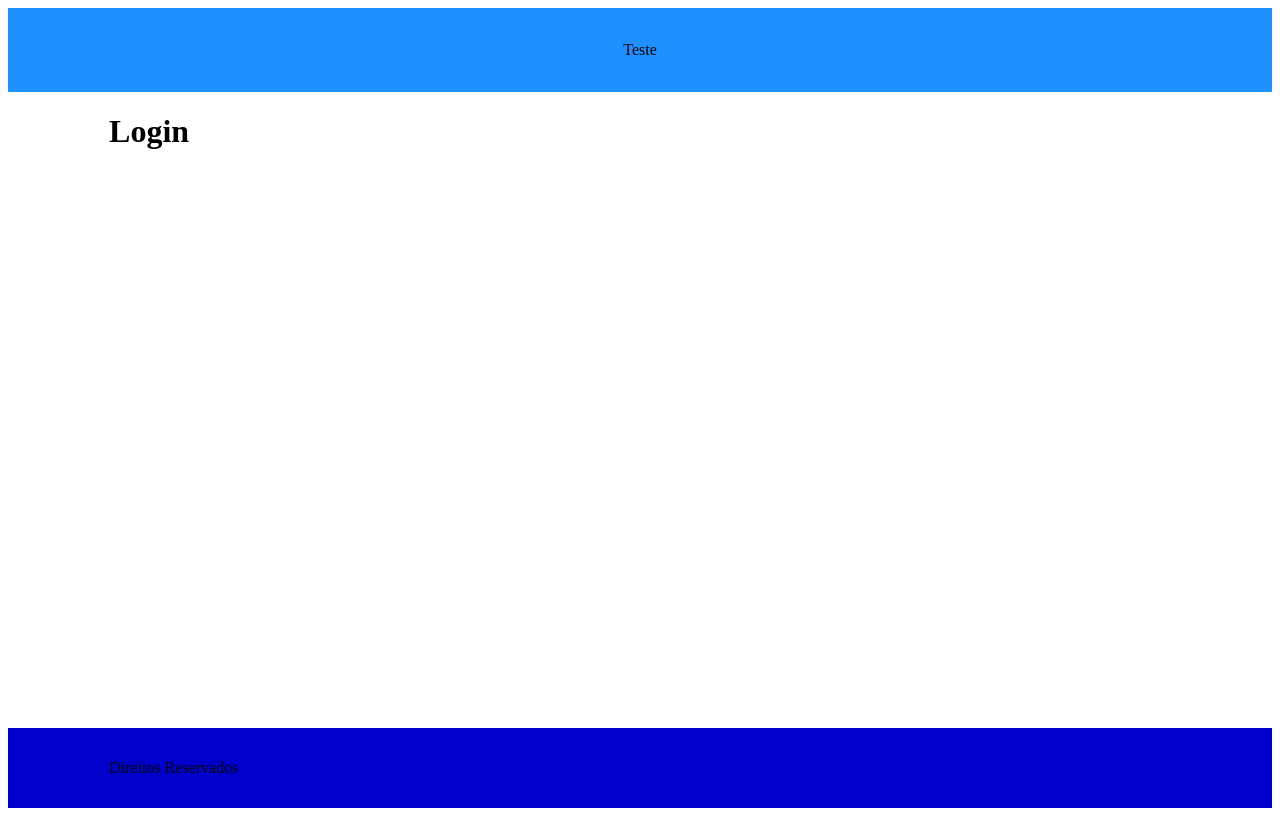
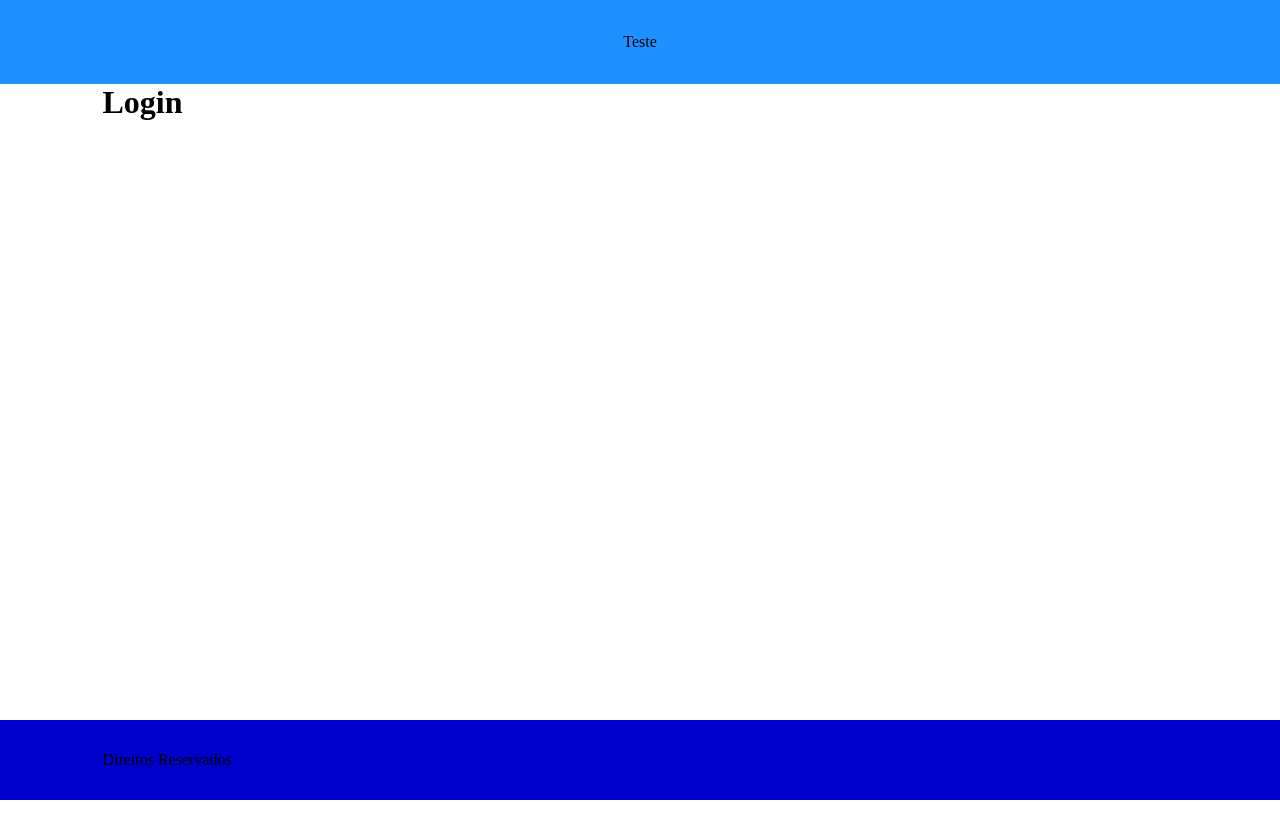
Before and after one commit to Levandovski/-api-restful-react, a React (Create React App) app: page / in a window 1280 px wide. Built offline with nearby package versions, Linux system fonts and the light colour scheme.

Commit message:
New adjustement in file globals

```diff
--- a/src/App.tsx
+++ b/src/App.tsx
@@ -2,7 +2,7 @@ import React from 'react';
 import { BrowserRouter } from 'react-router-dom';
 import Layout from './layout/components';
 import { Routes } from './routes';
-// import { GlobalSyled } from './styles/Globals';
+import { GlobalSyled } from './styles/Globals';
 
 export const App: React.FC = () => {
 
@@ -10,7 +10,7 @@ export const App: React.FC = () => {
 	return (
 		<BrowserRouter>
 			{signed ? <Layout /> : <Routes />}
-			{/* <GlobalSyled /> */}
+			<GlobalSyled />
 		</BrowserRouter>
 	);
 }
--- /dev/null
+++ b/src/styles/Globals.ts
@@ -0,0 +1,16 @@
+import { createGlobalStyle } from "styled-components";
+
+export const GlobalSyled = createGlobalStyle`
+
+	:root{
+		--primary: #7a28a3;
+	}
+
+	*{
+		margin: 0;
+		padding: 0;
+	}
+
+
+
+`;
```
